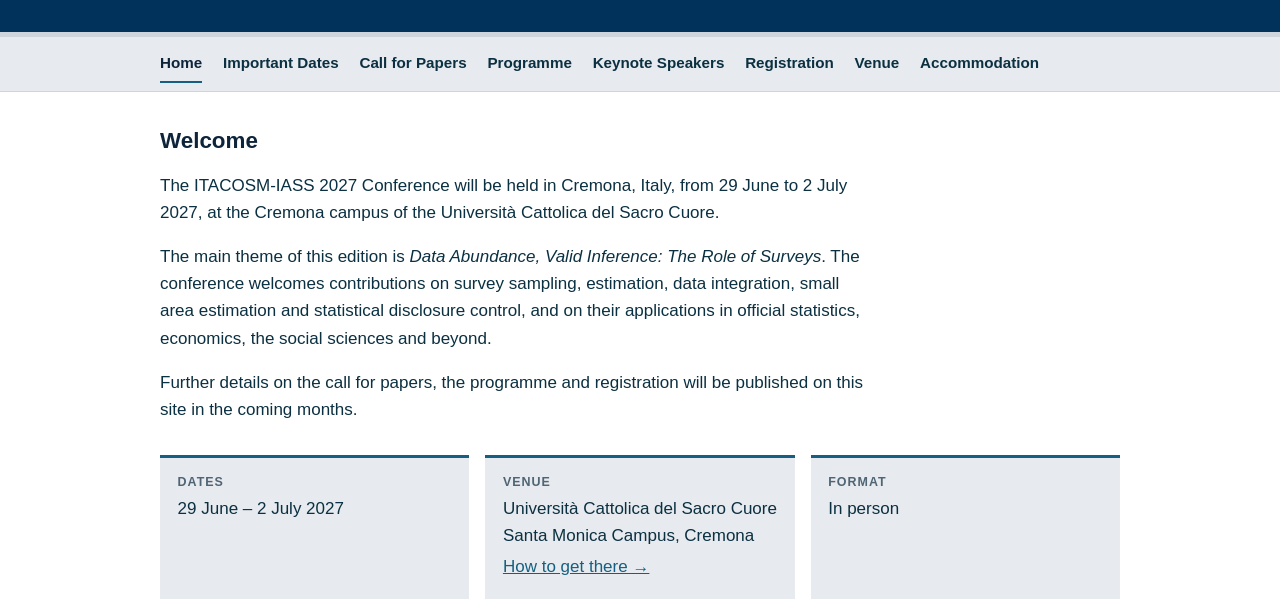
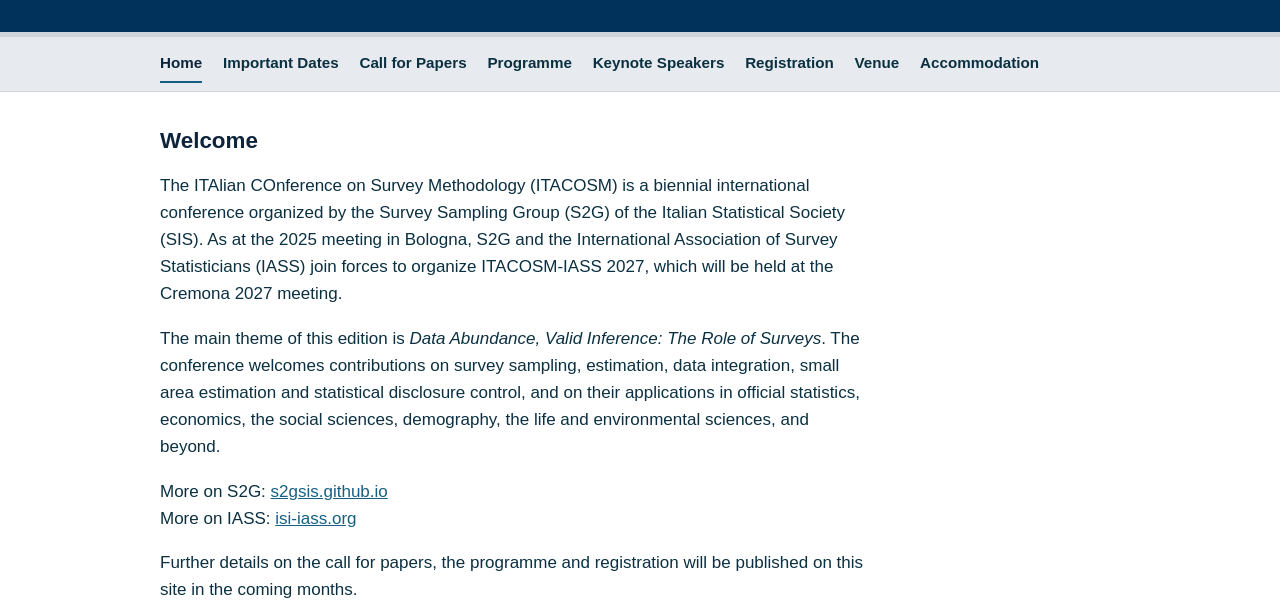
Before and after one commit to itacosm/2027, a plain HTML site: page index.html in a window 1280 px wide. Shown: the part 238-839 px from the top of the page. Drawn offline with Linux system fonts and the light colour scheme.

Commit message:
Add files via upload

```diff
--- a/index.html
+++ b/index.html
@@ -36,8 +36,19 @@
 
 <section class="intro">
   <h2 style="margin-top:0">Welcome</h2>
-  <p>The ITACOSM-IASS 2027 Conference will be held in Cremona, Italy, from 29 June to 2 July 2027, at the Cremona campus of the Università Cattolica del Sacro Cuore.</p>
-  <p>The main theme of this edition is <em>Data Abundance, Valid Inference: The Role of Surveys</em>. The conference welcomes contributions on survey sampling, estimation, data integration, small area estimation and statistical disclosure control, and on their applications in official statistics, economics, the social sciences and beyond.</p>
+  <p>The ITAlian COnference on Survey Methodology (ITACOSM) is a biennial international
+	conference organized by the Survey Sampling Group (S2G) of the Italian Statistical Society (SIS).
+	As at the 2025 meeting in Bologna, S2G and the International Association of Survey
+	Statisticians (IASS) join forces to organize ITACOSM-IASS 2027, which will be held at the Cremona 2027 meeting.</p>
+
+<p>The main theme of this edition is <em>Data Abundance, Valid Inference: The Role of Surveys</em>.
+	The conference welcomes contributions on survey sampling, estimation, data integration,
+	small area estimation and statistical disclosure control, and on their applications in
+	official statistics, economics, the social sciences, demography, the life and environmental
+	sciences, and beyond.</p>
+
+<p>More on S2G: <a href="https://s2gsis.github.io/">s2gsis.github.io</a><br>
+More on IASS: <a href="https://isi-iass.org/home/">isi-iass.org</a></p>
   <p>Further details on the call for papers, the programme and registration will be published on this site in the coming months.</p>
 </section>
 
```
